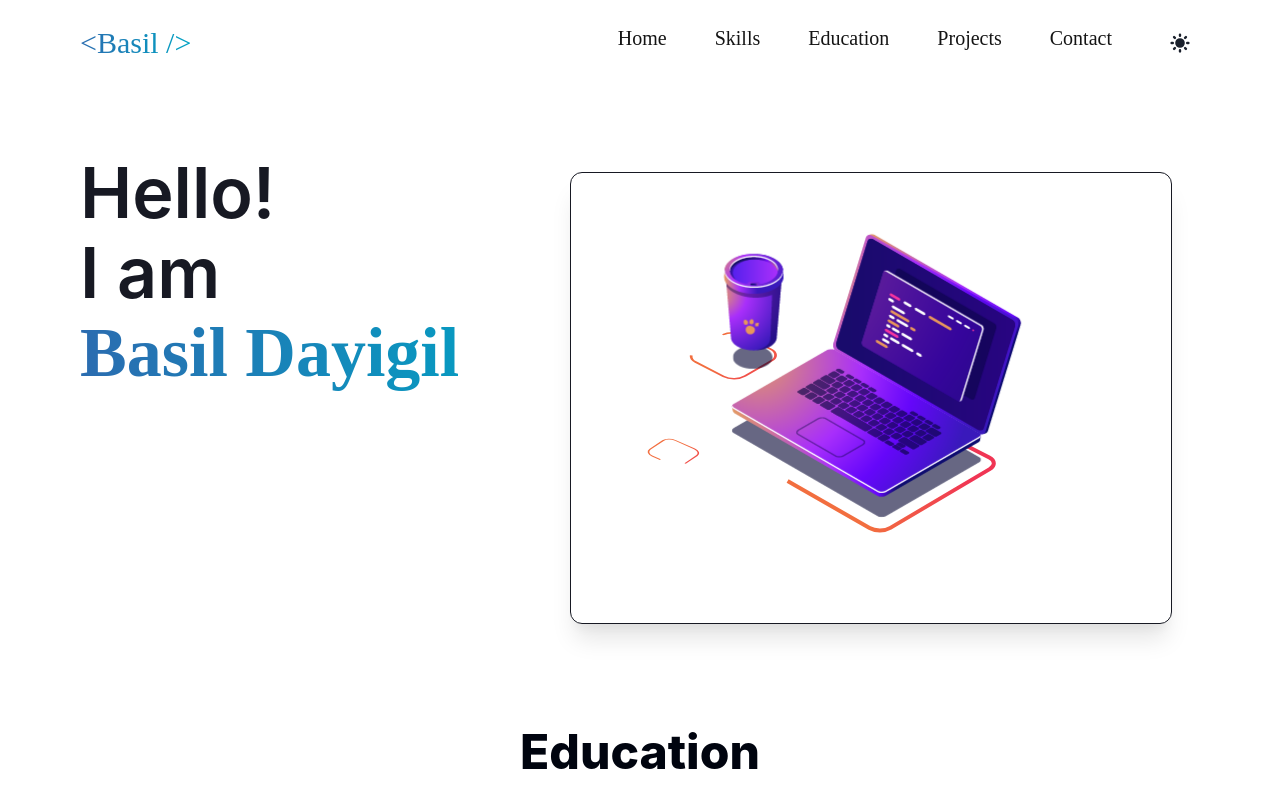
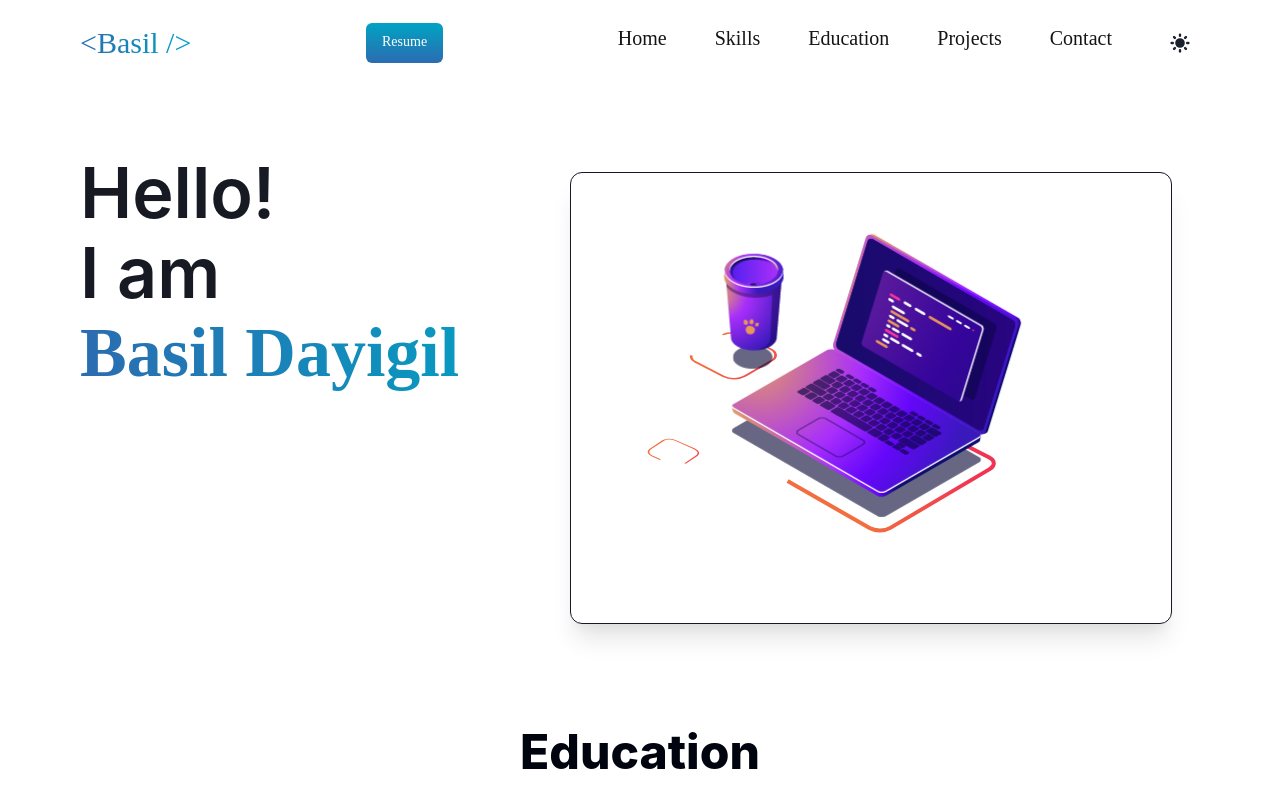
Before and after one commit to Vasakee/Portfolio3, a React (Vite) app: page / in a window 1280 px wide. Shown: the top 808 px of the page. Built offline with nearby package versions, Linux system fonts and the light colour scheme.

Commit message:
updated resumee

```diff
--- a/src/components/Navbar1.jsx
+++ b/src/components/Navbar1.jsx
@@ -2,7 +2,7 @@ import { CgMenuRightAlt } from "react-icons/cg";
 import { HiSun, HiMoon } from "react-icons/hi";
 import { useState, useEffect } from "react";
 import { Box, Flex, Button, Link, Text, IconButton, useColorMode } from "@chakra-ui/react";
-//import Menu from "./Menu";
+import Resume from "/Resume.pdf";
 
 const Navbar = () => {
   const { colorMode, toggleColorMode } = useColorMode();
@@ -11,12 +11,21 @@ const Navbar = () => {
   return (
     <Box px={[5, 20]} py={5} fontFamily="'Poppins'" maxW="100vw">
       <Flex justify="space-between" align="center">
-        {/* Logo */}
         <Link href="#" fontSize={["2xl", "3xl"]} bgGradient="linear(to-r, blue.600, cyan.600)" bgClip="text" textTransform="capitalize">
           {"<Basil />"}
         </Link>
 
-        {/* Nav Links */}
+        <Button
+              bgGradient="linear(to-t, blue.600, cyan.600)"
+              color="white"
+              fontSize="sm"
+              fontWeight="medium"
+              _hover={{ bgGradient: "linear(to-t, blue.500, cyan.500)" }}
+              borderRadius="md"
+            >
+              Resume
+            </Button>
+
         <Flex
           display={{ base: "none", sm: "flex" }}
           gap={12}
@@ -54,8 +63,6 @@ const Navbar = () => {
         />
       </Flex>
 
-      {/* Mobile Menu
-      {nav && <Menu /> */}
     </Box>
   );
 };
```
Also changed, not shown: 1 other file (tests, documents, lock files or other folders).
